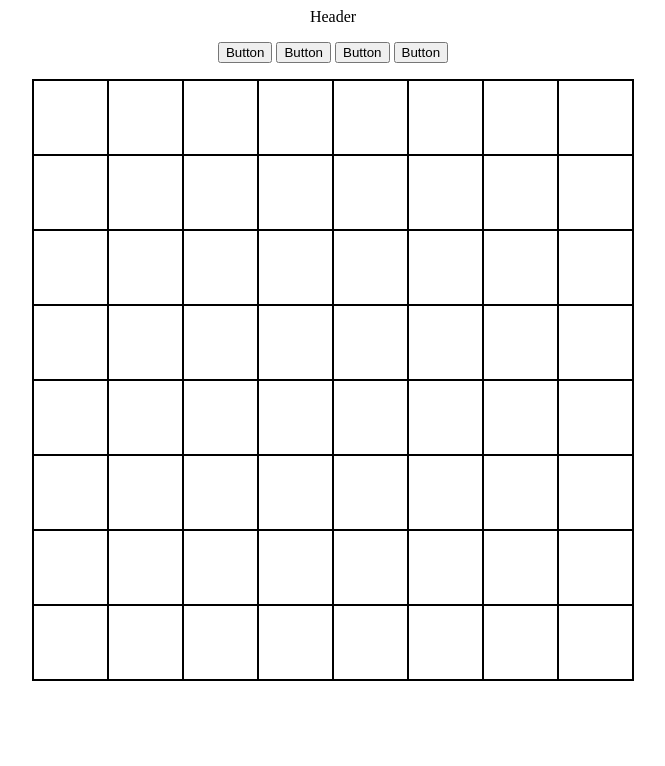
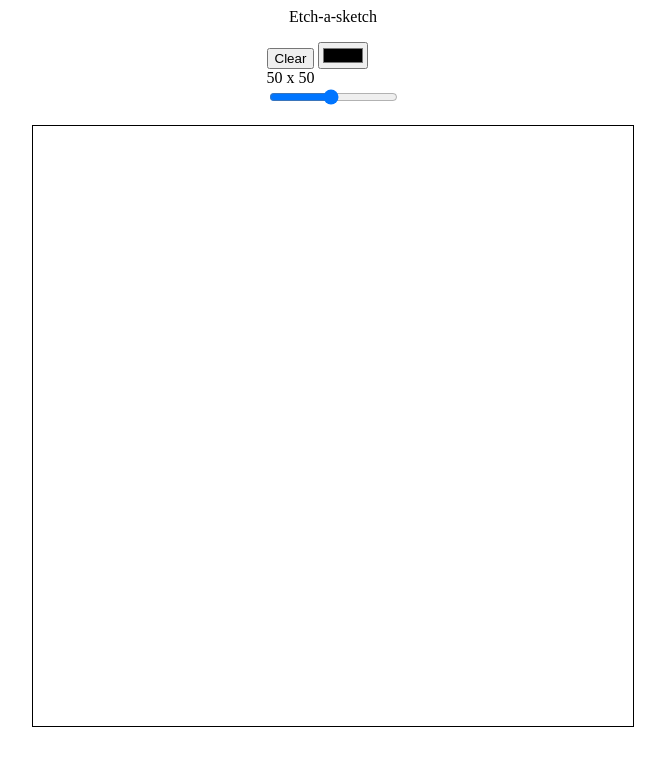
Before and after one commit to pavelkurach/etch-a-sketch, a website: page index.html in a window 1280 px wide. Shown: the whole page, without its empty margins (307-972 px from the left). Drawn offline with Linux system fonts and the light colour scheme.

Commit message:
Add drawing functionality, working grid size slider, color selection, and clear button

```diff
--- a/index.html
+++ b/index.html
@@ -5,81 +5,25 @@
 		<meta http-equiv="X-UA-Compatible" content="IE=edge" />
 		<meta name="viewport" content="width=device-width, initial-scale=1.0" />
 		<link rel="stylesheet" href="style.css" />
-		<title>Document</title>
+		<script src="script.js" defer></script>
+		<title>Etch-a-sketch</title>
 	</head>
 	<body>
-		<div id="header">Header</div>
+		<div id="header">Etch-a-sketch</div>
 		<div id="button-container">
-			<button>Button</button>
-			<button>Button</button>
-			<button>Button</button>
-			<button>Button</button>
+			<button id="clear-button">Clear</button>
+			<input type="color" name="" id="color-selector" />
+			<div>
+				<div id="slider-header"></div>
+				<input
+					type="range"
+					min="4"
+					max="100"
+					value="50"
+					id="grid-slider"
+				/>
+			</div>
 		</div>
-		<div id="grid-container">
-			<div class="tile"></div>
-			<div class="tile"></div>
-			<div class="tile"></div>
-			<div class="tile"></div>
-			<div class="tile"></div>
-			<div class="tile"></div>
-			<div class="tile"></div>
-			<div class="tile"></div>
-			<div class="tile"></div>
-			<div class="tile"></div>
-			<div class="tile"></div>
-			<div class="tile"></div>
-			<div class="tile"></div>
-			<div class="tile"></div>
-			<div class="tile"></div>
-			<div class="tile"></div>
-			<div class="tile"></div>
-			<div class="tile"></div>
-			<div class="tile"></div>
-			<div class="tile"></div>
-			<div class="tile"></div>
-			<div class="tile"></div>
-			<div class="tile"></div>
-			<div class="tile"></div>
-			<div class="tile"></div>
-			<div class="tile"></div>
-			<div class="tile"></div>
-			<div class="tile"></div>
-			<div class="tile"></div>
-			<div class="tile"></div>
-			<div class="tile"></div>
-			<div class="tile"></div>
-			<div class="tile"></div>
-			<div class="tile"></div>
-			<div class="tile"></div>
-			<div class="tile"></div>
-			<div class="tile"></div>
-			<div class="tile"></div>
-			<div class="tile"></div>
-			<div class="tile"></div>
-			<div class="tile"></div>
-			<div class="tile"></div>
-			<div class="tile"></div>
-			<div class="tile"></div>
-			<div class="tile"></div>
-			<div class="tile"></div>
-			<div class="tile"></div>
-			<div class="tile"></div>
-			<div class="tile"></div>
-			<div class="tile"></div>
-			<div class="tile"></div>
-			<div class="tile"></div>
-			<div class="tile"></div>
-			<div class="tile"></div>
-			<div class="tile"></div>
-			<div class="tile"></div>
-			<div class="tile"></div>
-			<div class="tile"></div>
-			<div class="tile"></div>
-			<div class="tile"></div>
-			<div class="tile"></div>
-			<div class="tile"></div>
-			<div class="tile"></div>
-			<div class="tile"></div>
-		</div>
+		<div id="grid-container"></div>
 	</body>
 </html>
--- a/script.js
+++ b/script.js
@@ -0,0 +1,81 @@
+class Grid {
+	constructor(numberOfTiles, color = "black") {
+		this.numberOfTiles = numberOfTiles;
+		this.color = color;
+		this.mousePressed = false;
+		this.checkMousePressed();
+	}
+
+	checkMousePressed() {
+		document.addEventListener("mousedown", () => {
+			this.mousePressed = true;
+		});
+		document.addEventListener("mouseup", () => {
+			this.mousePressed = false;
+		});
+	}
+
+	makeGrid(numberOfTiles = undefined) {
+		if (numberOfTiles) {
+			this.numberOfTiles = numberOfTiles;
+		}
+		this.deleteGrid();
+		const gridContainer = document.getElementById("grid-container");
+		for (let i = 0; i < this.numberOfTiles * this.numberOfTiles; i += 1) {
+			const newTile = document.createElement("div");
+			newTile.classList.add("tile");
+			newTile.value = "";
+			newTile.addEventListener("mouseenter", () => {
+				if (this.mousePressed) {
+					newTile.style.backgroundColor = this.color;
+				}
+			});
+			newTile.addEventListener("mousedown", () => {
+				newTile.style.backgroundColor = this.color;
+			});
+			newTile.style.width = `${100 / this.numberOfTiles}%`;
+			gridContainer.appendChild(newTile);
+		}
+	}
+
+	// eslint-disable-next-line class-methods-use-this
+	deleteGrid() {
+		const gridContainer = document.getElementById("grid-container");
+		while (gridContainer.firstChild) {
+			gridContainer.removeChild(gridContainer.lastChild);
+		}
+	}
+
+	setColor(color) {
+		this.color = color;
+	}
+}
+
+function main() {
+	const slider = document.getElementById("grid-slider");
+	const sliderHeader = document.getElementById("slider-header");
+	sliderHeader.innerHTML = `${slider.value} x ${slider.value}`;
+
+	const grid = new Grid(slider.value);
+	grid.makeGrid();
+
+	slider.oninput = () => {
+		grid.makeGrid(slider.value);
+		sliderHeader.innerHTML = `${slider.value} x ${slider.value}`;
+	};
+
+	const clearButton = document.getElementById("clear-button");
+	clearButton.addEventListener("click", () => {
+		document.querySelectorAll(".tile").forEach((tile) => {
+			// eslint-disable-next-line no-param-reassign
+			tile.style.backgroundColor = "white";
+		});
+	});
+
+	const colorSelector = document.getElementById("color-selector");
+	colorSelector.oninput = () => {
+		grid.setColor(colorSelector.value);
+	};
+}
+
+main();
--- a/style.css
+++ b/style.css
@@ -27,13 +27,12 @@ body {
 
 .tile {
 	box-sizing: border-box;
-	border: 1px solid black;
-	width: 12.5%;
+	border: 0;
 	aspect-ratio: 1 / 1;
 	margin: 0;
 	flex: auto;
 }
 
 .tile:hover {
-	background-color: lightslategray;
+	background-color: ghostwhite;
 }
```
